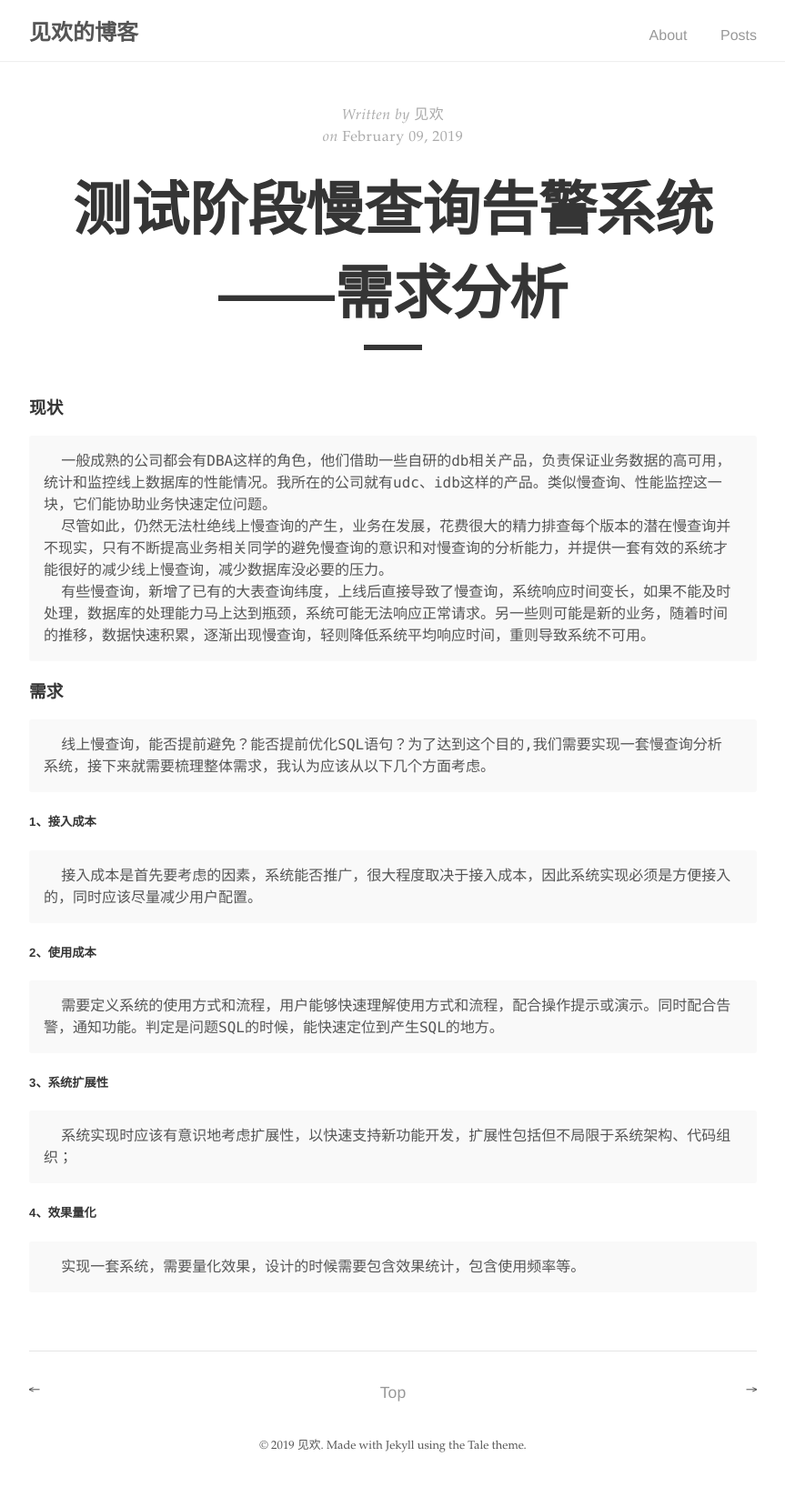
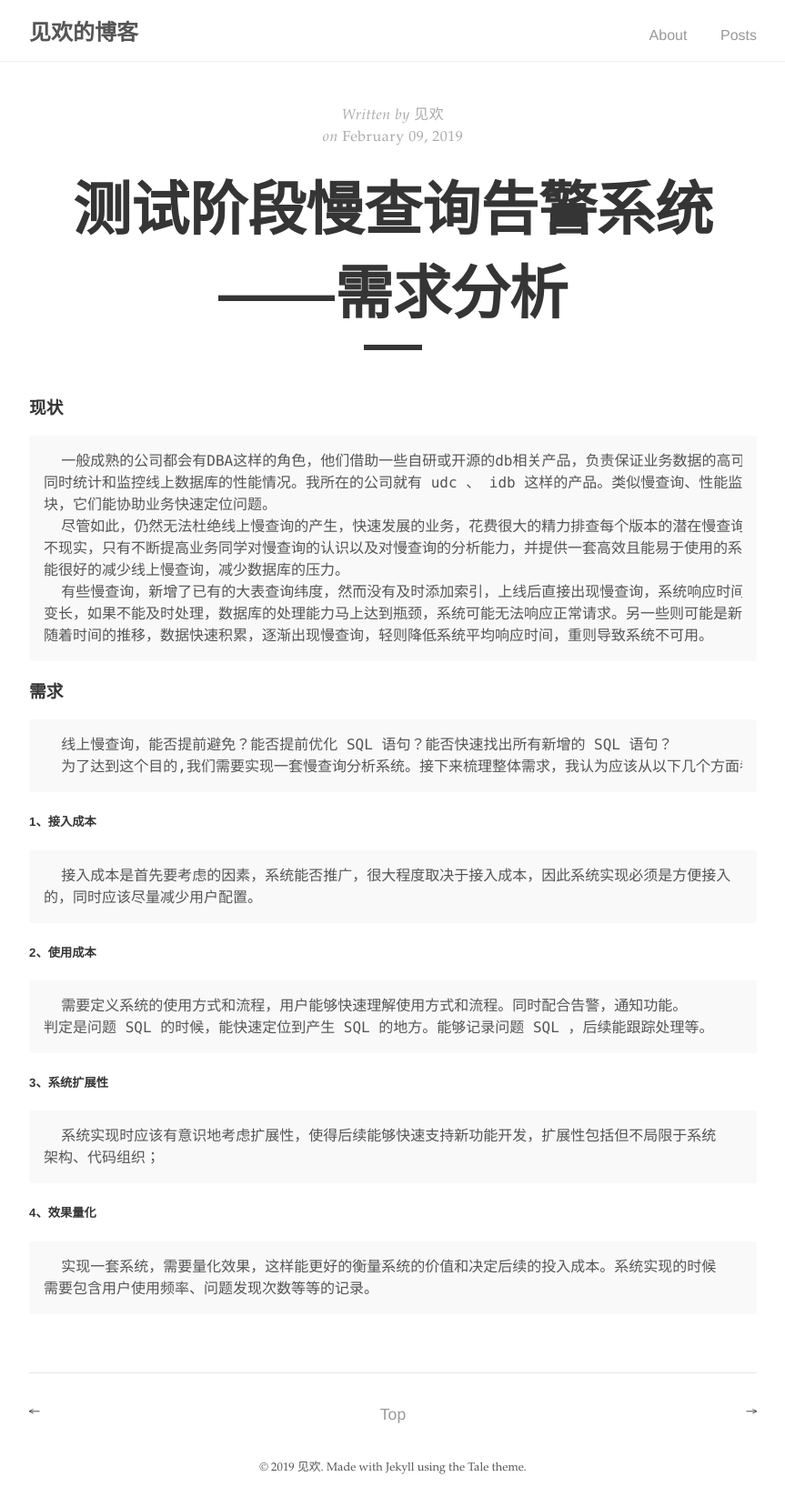
Before and after one commit to bugVanisher/bugVanisher.github.io, a Jekyll site: the page built from _posts/newsql/2019-02-09-why-we-need-sql-analyse.md, in a window 1280 px wide. Shown: the whole page at 91% size, without its empty margins (208-1071 px from the left). Built offline with Jekyll 4.4.1, drawn with Linux system fonts in a browser that asks for light colours; before the commit the page ends 1633 px from its top, so only the background shows below that.

Commit message:
中文文案排版

```diff
--- a/_posts/newsql/2019-02-09-why-we-need-sql-analyse.md
+++ b/_posts/newsql/2019-02-09-why-we-need-sql-analyse.md
@@ -5,21 +5,21 @@
 ---
 ### 现状
 {% highlight markdown %}
-  一般成熟的公司都会有DBA这样的角色，他们借助一些自研的db相关产品，负责保证业务数据的高可用，
-统计和监控线上数据库的性能情况。我所在的公司就有udc、idb这样的产品。类似慢查询、性能监控这一
+  一般成熟的公司都会有DBA这样的角色，他们借助一些自研或开源的db相关产品，负责保证业务数据的高可用，
+同时统计和监控线上数据库的性能情况。我所在的公司就有 udc 、 idb 这样的产品。类似慢查询、性能监控这一
 块，它们能协助业务快速定位问题。
-  尽管如此，仍然无法杜绝线上慢查询的产生，业务在发展，花费很大的精力排查每个版本的潜在慢查询并
-不现实，只有不断提高业务相关同学的避免慢查询的意识和对慢查询的分析能力，并提供一套有效的系统才
-能很好的减少线上慢查询，减少数据库没必要的压力。
-  有些慢查询，新增了已有的大表查询纬度，上线后直接导致了慢查询，系统响应时间变长，如果不能及时
-处理，数据库的处理能力马上达到瓶颈，系统可能无法响应正常请求。另一些则可能是新的业务，随着时间
-的推移，数据快速积累，逐渐出现慢查询，轻则降低系统平均响应时间，重则导致系统不可用。
+  尽管如此，仍然无法杜绝线上慢查询的产生，快速发展的业务，花费很大的精力排查每个版本的潜在慢查询并
+不现实，只有不断提高业务同学对慢查询的认识以及对慢查询的分析能力，并提供一套高效且能易于使用的系统才
+能很好的减少线上慢查询，减少数据库的压力。
+  有些慢查询，新增了已有的大表查询纬度，然而没有及时添加索引，上线后直接出现慢查询，系统响应时间
+变长，如果不能及时处理，数据库的处理能力马上达到瓶颈，系统可能无法响应正常请求。另一些则可能是新的业务，
+随着时间的推移，数据快速积累，逐渐出现慢查询，轻则降低系统平均响应时间，重则导致系统不可用。
 {% endhighlight %}
 
 ### 需求
 {% highlight markdown %}
-  线上慢查询，能否提前避免？能否提前优化SQL语句？为了达到这个目的,我们需要实现一套慢查询分析
-系统，接下来就需要梳理整体需求，我认为应该从以下几个方面考虑。
+  线上慢查询，能否提前避免？能否提前优化 SQL 语句？能否快速找出所有新增的 SQL 语句？
+  为了达到这个目的,我们需要实现一套慢查询分析系统。接下来梳理整体需求，我认为应该从以下几个方面考虑。
 {% endhighlight %}
 ##### 1、接入成本
 {% highlight markdown %}
@@ -28,15 +28,16 @@
 {% endhighlight %}
 ##### 2、使用成本
 {% highlight markdown %}
-  需要定义系统的使用方式和流程，用户能够快速理解使用方式和流程，配合操作提示或演示。同时配合告
-警，通知功能。判定是问题SQL的时候，能快速定位到产生SQL的地方。
+  需要定义系统的使用方式和流程，用户能够快速理解使用方式和流程。同时配合告警，通知功能。
+判定是问题 SQL 的时候，能快速定位到产生 SQL 的地方。能够记录问题 SQL ，后续能跟踪处理等。
 {% endhighlight %}
 ##### 3、系统扩展性
 {% highlight markdown %}
-  系统实现时应该有意识地考虑扩展性，以快速支持新功能开发，扩展性包括但不局限于系统架构、代码组
-织；
+  系统实现时应该有意识地考虑扩展性，使得后续能够快速支持新功能开发，扩展性包括但不局限于系统
+架构、代码组织；
 {% endhighlight %}
 ##### 4、效果量化
 {% highlight markdown %}
-  实现一套系统，需要量化效果，设计的时候需要包含效果统计，包含使用频率等。
+  实现一套系统，需要量化效果，这样能更好的衡量系统的价值和决定后续的投入成本。系统实现的时候
+需要包含用户使用频率、问题发现次数等等的记录。
 {% endhighlight %}
```
Also changed, not shown: _posts/newsql/2019-02-11-how-we-design-mbappe.md (+8 -8 lines), _posts/newsql/2019-02-17-the-demonstration-of-mbappe.md (+12 -12 lines).
